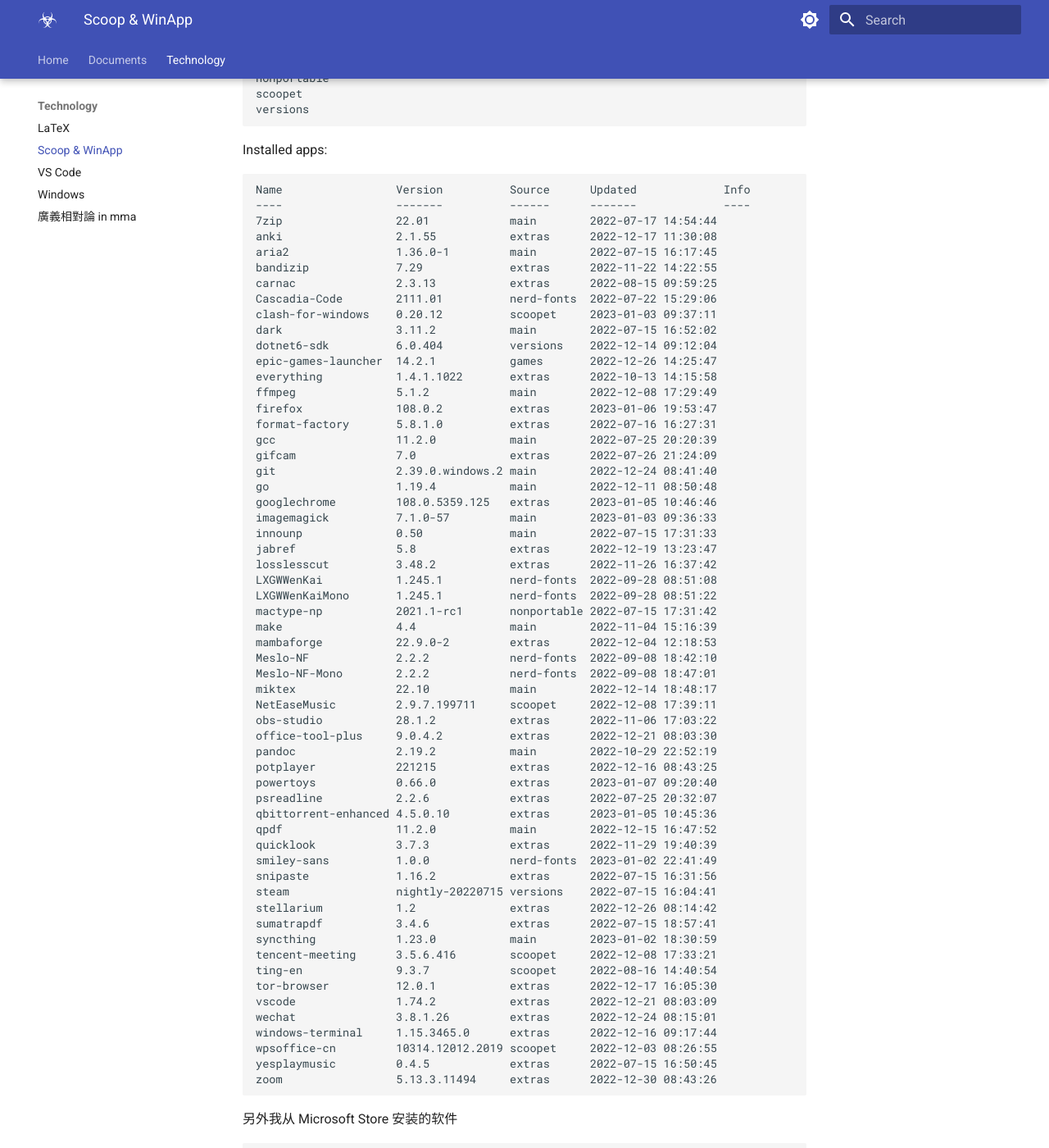
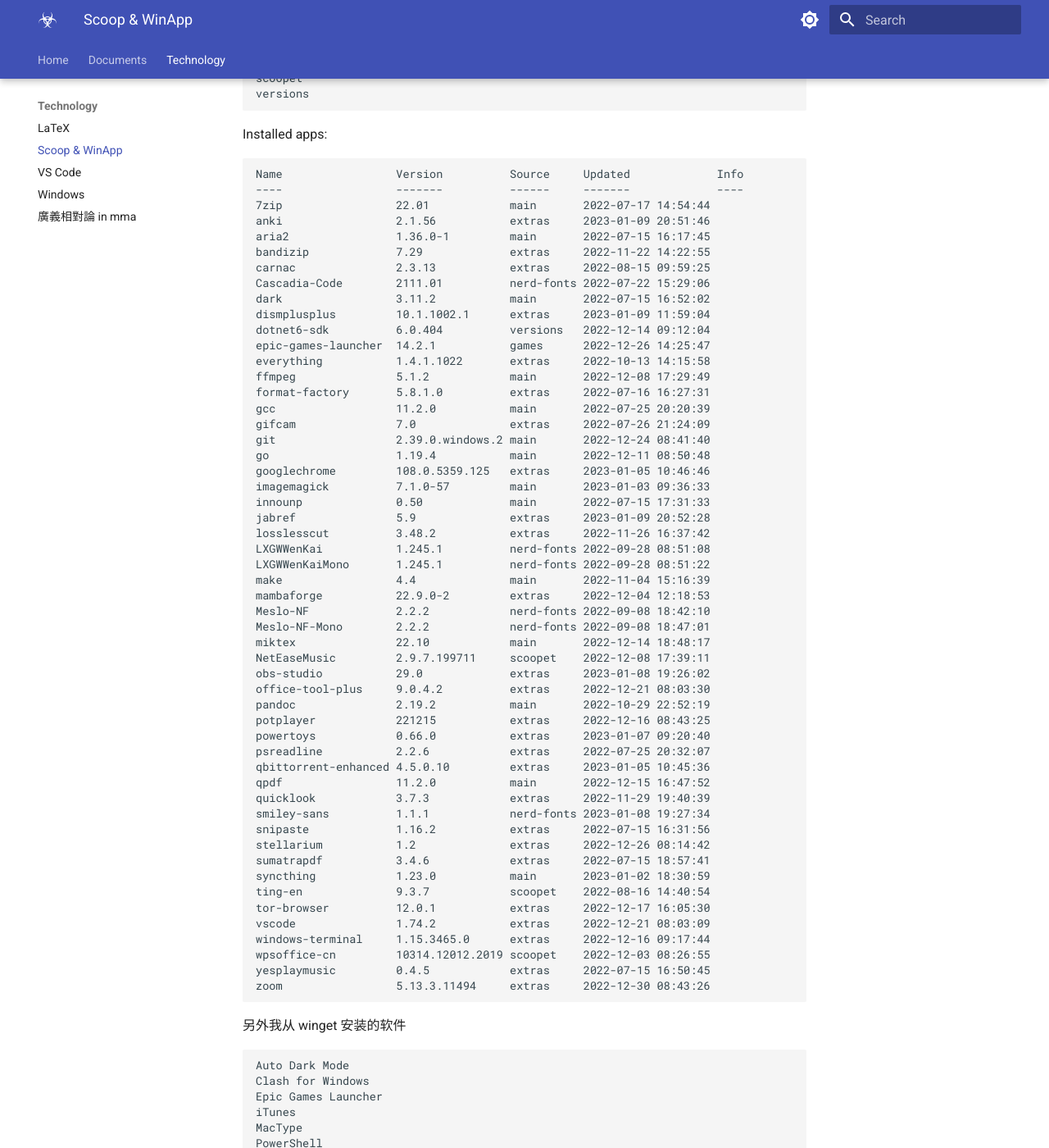
Before and after one commit to ph3n92h3/ph3n92h3.github.io, an MkDocs documentation site: the page built from docs/Technology/Scoop & WinApp.md, in a window 1280 px wide and 1400 px high, scrolled down 292 px. Shown: the whole window at 82% size. Built offline with MkDocs 1.6.1 and Material for MkDocs 9.7.7, drawn with Linux system fonts in a browser that asks for light colours; some of the changed text lies outside the part shown.

Commit message:
Update Scoop & WinApp.md

````diff
--- a/docs/Technology/Scoop & WinApp.md
+++ b/docs/Technology/Scoop & WinApp.md
@@ -6,7 +6,6 @@
 extras
 main
 nerd-fonts
-nonportable
 scoopet
 versions
 ```
@@ -14,73 +13,86 @@
 Installed apps:
 
 ```
-Name                 Version          Source      Updated             Info
-----                 -------          ------      -------             ----
-7zip                 22.01            main        2022-07-17 14:54:44
-anki                 2.1.55           extras      2022-12-17 11:30:08
-aria2                1.36.0-1         main        2022-07-15 16:17:45
-bandizip             7.29             extras      2022-11-22 14:22:55
-carnac               2.3.13           extras      2022-08-15 09:59:25
-Cascadia-Code        2111.01          nerd-fonts  2022-07-22 15:29:06
-clash-for-windows    0.20.12          scoopet     2023-01-03 09:37:11
-dark                 3.11.2           main        2022-07-15 16:52:02
-dotnet6-sdk          6.0.404          versions    2022-12-14 09:12:04
-epic-games-launcher  14.2.1           games       2022-12-26 14:25:47
-everything           1.4.1.1022       extras      2022-10-13 14:15:58
-ffmpeg               5.1.2            main        2022-12-08 17:29:49
-firefox              108.0.2          extras      2023-01-06 19:53:47
-format-factory       5.8.1.0          extras      2022-07-16 16:27:31
-gcc                  11.2.0           main        2022-07-25 20:20:39
-gifcam               7.0              extras      2022-07-26 21:24:09
-git                  2.39.0.windows.2 main        2022-12-24 08:41:40
-go                   1.19.4           main        2022-12-11 08:50:48
-googlechrome         108.0.5359.125   extras      2023-01-05 10:46:46
-imagemagick          7.1.0-57         main        2023-01-03 09:36:33
-innounp              0.50             main        2022-07-15 17:31:33
-jabref               5.8              extras      2022-12-19 13:23:47
-losslesscut          3.48.2           extras      2022-11-26 16:37:42
-LXGWWenKai           1.245.1          nerd-fonts  2022-09-28 08:51:08
-LXGWWenKaiMono       1.245.1          nerd-fonts  2022-09-28 08:51:22
-mactype-np           2021.1-rc1       nonportable 2022-07-15 17:31:42
-make                 4.4              main        2022-11-04 15:16:39
-mambaforge           22.9.0-2         extras      2022-12-04 12:18:53
-Meslo-NF             2.2.2            nerd-fonts  2022-09-08 18:42:10
-Meslo-NF-Mono        2.2.2            nerd-fonts  2022-09-08 18:47:01
-miktex               22.10            main        2022-12-14 18:48:17
-NetEaseMusic         2.9.7.199711     scoopet     2022-12-08 17:39:11
-obs-studio           28.1.2           extras      2022-11-06 17:03:22
-office-tool-plus     9.0.4.2          extras      2022-12-21 08:03:30
-pandoc               2.19.2           main        2022-10-29 22:52:19
-potplayer            221215           extras      2022-12-16 08:43:25
-powertoys            0.66.0           extras      2023-01-07 09:20:40
-psreadline           2.2.6            extras      2022-07-25 20:32:07
-qbittorrent-enhanced 4.5.0.10         extras      2023-01-05 10:45:36
-qpdf                 11.2.0           main        2022-12-15 16:47:52
-quicklook            3.7.3            extras      2022-11-29 19:40:39
-smiley-sans          1.0.0            nerd-fonts  2023-01-02 22:41:49
-snipaste             1.16.2           extras      2022-07-15 16:31:56
-steam                nightly-20220715 versions    2022-07-15 16:04:41
-stellarium           1.2              extras      2022-12-26 08:14:42
-sumatrapdf           3.4.6            extras      2022-07-15 18:57:41
-syncthing            1.23.0           main        2023-01-02 18:30:59
-tencent-meeting      3.5.6.416        scoopet     2022-12-08 17:33:21
-ting-en              9.3.7            scoopet     2022-08-16 14:40:54
-tor-browser          12.0.1           extras      2022-12-17 16:05:30
-vscode               1.74.2           extras      2022-12-21 08:03:09
-wechat               3.8.1.26         extras      2022-12-24 08:15:01
-windows-terminal     1.15.3465.0      extras      2022-12-16 09:17:44
-wpsoffice-cn         10314.12012.2019 scoopet     2022-12-03 08:26:55
-yesplaymusic         0.4.5            extras      2022-07-15 16:50:45
-zoom                 5.13.3.11494     extras      2022-12-30 08:43:26
+Name                 Version          Source     Updated             Info
+----                 -------          ------     -------             ----
+7zip                 22.01            main       2022-07-17 14:54:44
+anki                 2.1.56           extras     2023-01-09 20:51:46
+aria2                1.36.0-1         main       2022-07-15 16:17:45
+bandizip             7.29             extras     2022-11-22 14:22:55
+carnac               2.3.13           extras     2022-08-15 09:59:25
+Cascadia-Code        2111.01          nerd-fonts 2022-07-22 15:29:06
+dark                 3.11.2           main       2022-07-15 16:52:02
+dismplusplus         10.1.1002.1      extras     2023-01-09 11:59:04
+dotnet6-sdk          6.0.404          versions   2022-12-14 09:12:04
+epic-games-launcher  14.2.1           games      2022-12-26 14:25:47
+everything           1.4.1.1022       extras     2022-10-13 14:15:58
+ffmpeg               5.1.2            main       2022-12-08 17:29:49
+format-factory       5.8.1.0          extras     2022-07-16 16:27:31
+gcc                  11.2.0           main       2022-07-25 20:20:39
+gifcam               7.0              extras     2022-07-26 21:24:09
+git                  2.39.0.windows.2 main       2022-12-24 08:41:40
+go                   1.19.4           main       2022-12-11 08:50:48
+googlechrome         108.0.5359.125   extras     2023-01-05 10:46:46
+imagemagick          7.1.0-57         main       2023-01-03 09:36:33
+innounp              0.50             main       2022-07-15 17:31:33
+jabref               5.9              extras     2023-01-09 20:52:28
+losslesscut          3.48.2           extras     2022-11-26 16:37:42
+LXGWWenKai           1.245.1          nerd-fonts 2022-09-28 08:51:08
+LXGWWenKaiMono       1.245.1          nerd-fonts 2022-09-28 08:51:22
+make                 4.4              main       2022-11-04 15:16:39
+mambaforge           22.9.0-2         extras     2022-12-04 12:18:53
+Meslo-NF             2.2.2            nerd-fonts 2022-09-08 18:42:10
+Meslo-NF-Mono        2.2.2            nerd-fonts 2022-09-08 18:47:01
+miktex               22.10            main       2022-12-14 18:48:17
+NetEaseMusic         2.9.7.199711     scoopet    2022-12-08 17:39:11
+obs-studio           29.0             extras     2023-01-08 19:26:02
+office-tool-plus     9.0.4.2          extras     2022-12-21 08:03:30
+pandoc               2.19.2           main       2022-10-29 22:52:19
+potplayer            221215           extras     2022-12-16 08:43:25
+powertoys            0.66.0           extras     2023-01-07 09:20:40
+psreadline           2.2.6            extras     2022-07-25 20:32:07
+qbittorrent-enhanced 4.5.0.10         extras     2023-01-05 10:45:36
+qpdf                 11.2.0           main       2022-12-15 16:47:52
+quicklook            3.7.3            extras     2022-11-29 19:40:39
+smiley-sans          1.1.1            nerd-fonts 2023-01-08 19:27:34
+snipaste             1.16.2           extras     2022-07-15 16:31:56
+stellarium           1.2              extras     2022-12-26 08:14:42
+sumatrapdf           3.4.6            extras     2022-07-15 18:57:41
+syncthing            1.23.0           main       2023-01-02 18:30:59
+ting-en              9.3.7            scoopet    2022-08-16 14:40:54
+tor-browser          12.0.1           extras     2022-12-17 16:05:30
+vscode               1.74.2           extras     2022-12-21 08:03:09
+windows-terminal     1.15.3465.0      extras     2022-12-16 09:17:44
+wpsoffice-cn         10314.12012.2019 scoopet    2022-12-03 08:26:55
+yesplaymusic         0.4.5            extras     2022-07-15 16:50:45
+zoom                 5.13.3.11494     extras     2022-12-30 08:43:26
+```
+
+另外我从 winget 安装的软件
+
+```
+Auto Dark Mode
+Clash for Windows
+Epic Games Launcher
+iTunes
+MacType
+PowerShell
+Steam
+TIM
+WeChat
+WeMod
+WingetUI
+哔哩哔哩直播姬
+腾讯会议
+网易有道词典
+小黑盒加速器
+迅雷
 ```
 
 另外我从 Microsoft Store 安装的软件
 
 ```
-Auto Dark Mode
-iTunes
 Microsoft To Do: Lists, Tasks & Reminders
-PowerShell
 Watt Toolkit
 Xbox
 ```
````
Also changed, not shown: other parts of docs/Technology/Scoop & WinApp.md (+0 -4 lines).
